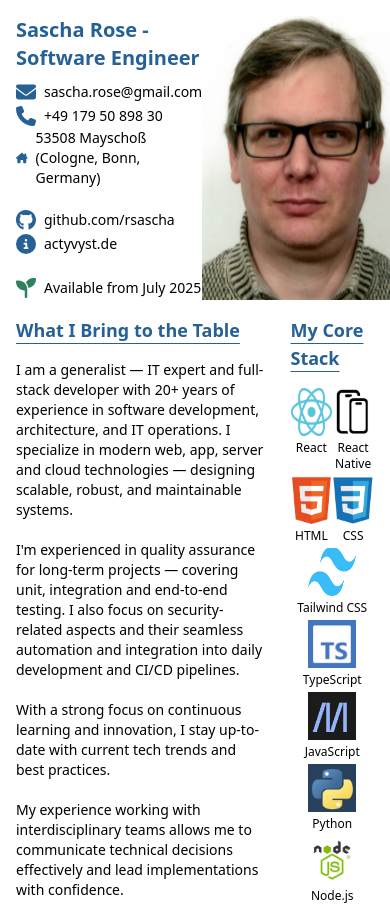
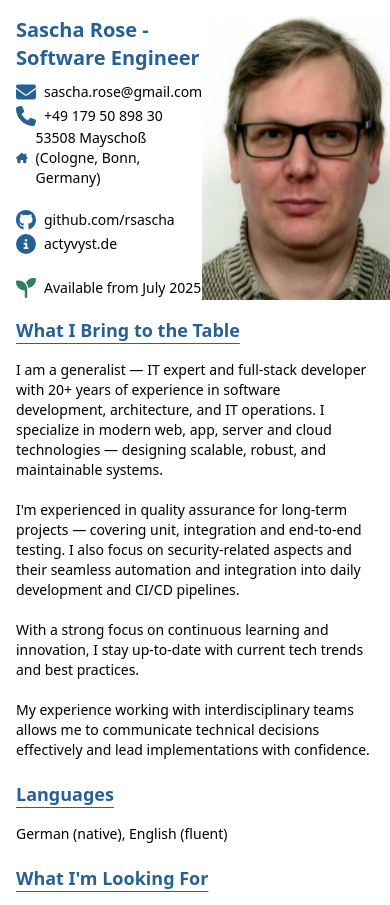
Before and after one commit to rsascha/cv, a React (Vite) app in the folder packages/web/: page / in a window 390 px wide. Shown: the top 905 px of the page. Built offline with nearby package versions, Linux system fonts and the light colour scheme.

Commit message:
move icon below intro on small devices

```diff
--- a/packages/web/src/App.tsx
+++ b/packages/web/src/App.tsx
@@ -11,9 +11,9 @@ function App() {
           </div>
           <img src="sascha-rose.png" alt="Sascha Rose" height={200} />
         </div>
-        <div className="flex gap-6 mt-4">
-          <Intro className="w-3/4" />
-          <Technologies className="w-1/4" />
+        <div className="flex flex-col sm:flex-row gap-6 mt-4">
+          <Intro className="w-full sm:w-3/4" />
+          <Technologies className="w-full sm:w-1/4" />
         </div>
       </div>
       <div className="break-inside-avoid-page mt-4">
```
Also changed, not shown: 2 other files (tests, documents, lock files or other folders).
